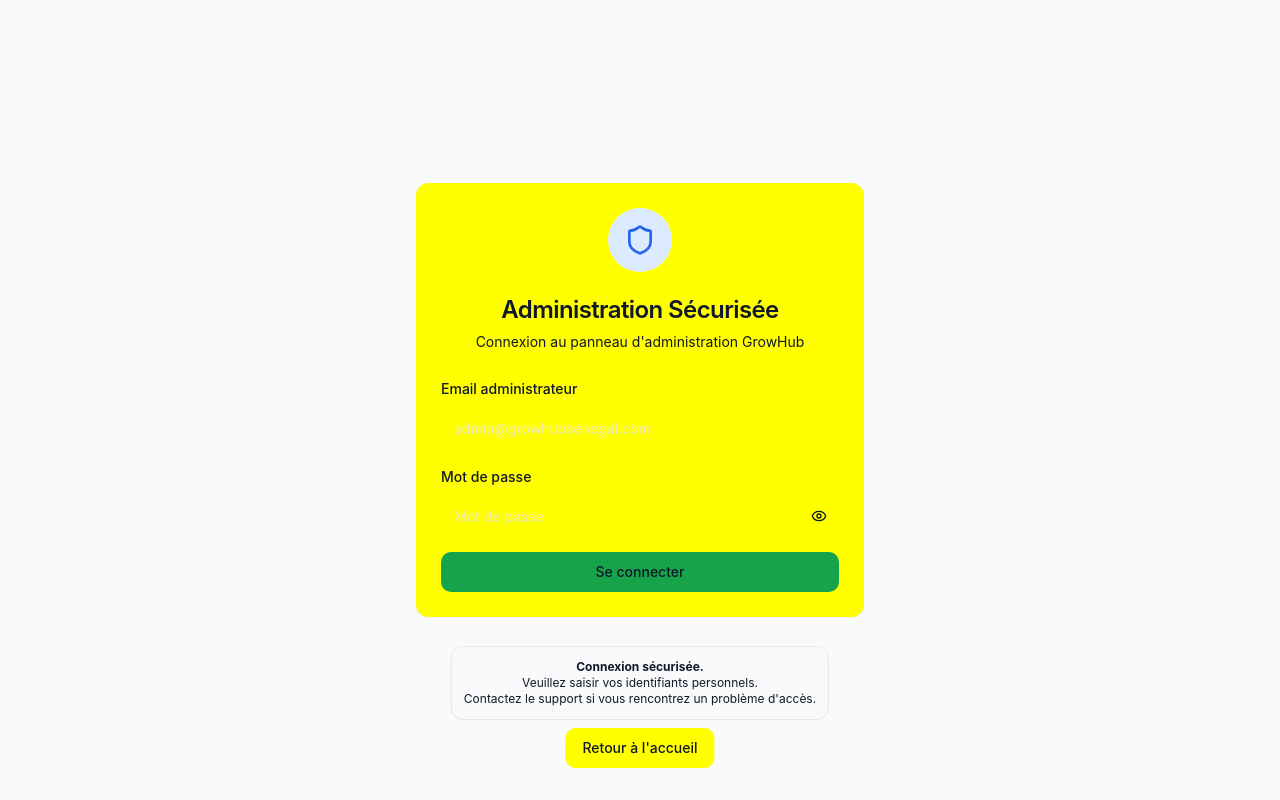
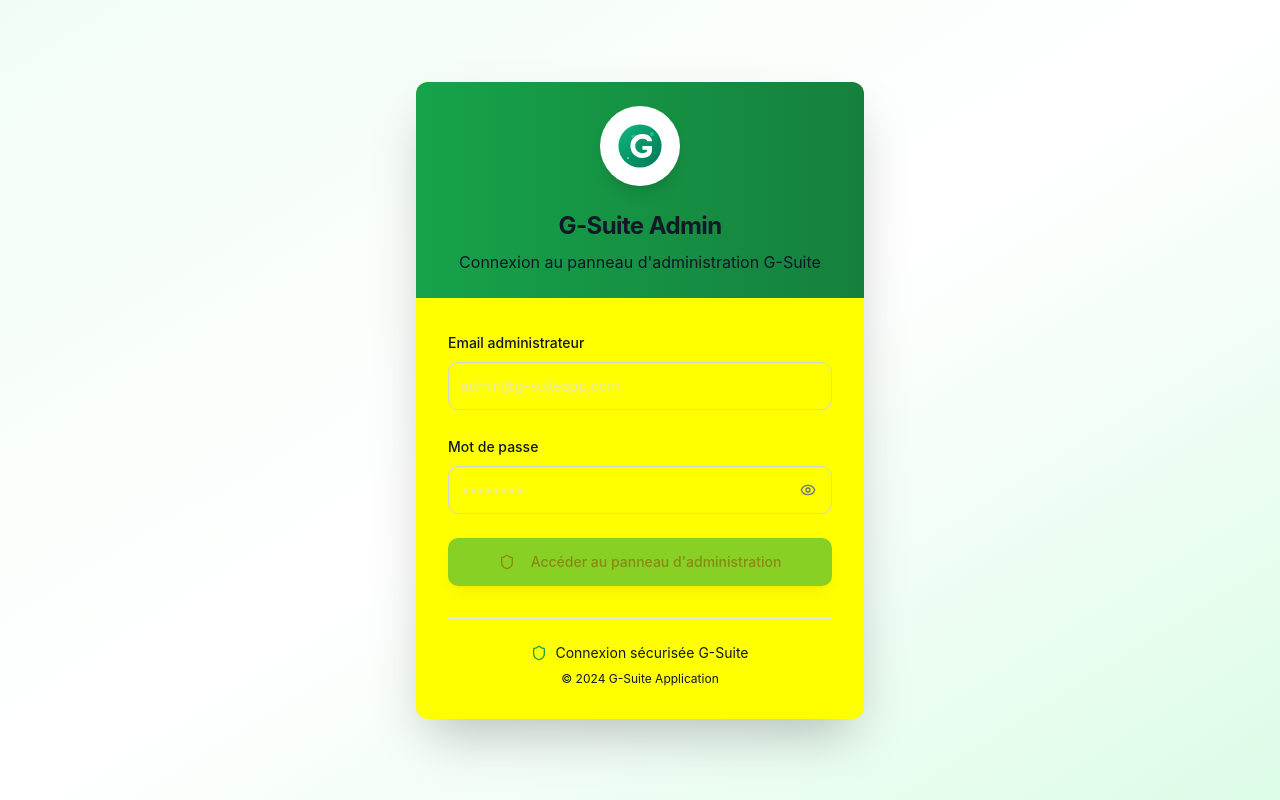
Before and after one commit to IbrahimaCisse82/g-suite, a React (Vite) app: page /admin-login in a window 1280 px wide. Built offline with nearby package versions, Linux system fonts and the light colour scheme.

Commit message:
Refactor: Update admin login page
Update the admin login page to display "Connexion au panneau d'administration G-Suite", include the G-Suite logo, and display the G-Suite name.

```diff
--- a/src/components/admin/SecureAdminLoginForm.tsx
+++ b/src/components/admin/SecureAdminLoginForm.tsx
@@ -1,104 +1,169 @@
 
 import React, { useState } from 'react';
 import { useNavigate } from 'react-router-dom';
+import { Card, CardContent, CardDescription, CardHeader, CardTitle } from '@/components/ui/card';
+import { Button } from '@/components/ui/button';
+import { Input } from '@/components/ui/input';
+import { Label } from '@/components/ui/label';
+import { Alert, AlertDescription } from '@/components/ui/alert';
+import { Loader2, Shield, Eye, EyeOff } from 'lucide-react';
 import { useSecureAdminAuth } from '@/hooks/useSecureAdminAuth';
-import { useToast } from '@/hooks/use-toast';
-import { SecureAdminForm } from './SecureAdminForm';
 import { PasswordCreationModal } from './PasswordCreationModal';
-import { Button } from '@/components/ui/button';
+import { GSuiteLogo } from '@/components/ui/gsuite-logo';
 
 export const SecureAdminLoginForm = () => {
-  const [loading, setLoading] = useState(false);
-  const [errors, setErrors] = useState<string[]>([]);
+  const [email, setEmail] = useState('');
+  const [password, setPassword] = useState('');
+  const [showPassword, setShowPassword] = useState(false);
+  const [isLoading, setIsLoading] = useState(false);
+  const [error, setError] = useState('');
   const [showPasswordCreation, setShowPasswordCreation] = useState(false);
-  const [formData, setFormData] = useState({ email: '', password: '' });
+
+  const { login } = useSecureAdminAuth();
   const navigate = useNavigate();
-  const { login, updatePassword } = useSecureAdminAuth();
-  const { toast } = useToast();
 
-  const handleSubmit = async (submittedFormData: { email: string; password: string }) => {
-    setFormData(submittedFormData);
-    setLoading(true);
-    setErrors([]);
+  const handleSubmit = async (e: React.FormEvent) => {
+    e.preventDefault();
+    setIsLoading(true);
+    setError('');
 
     try {
-      const result = await login(submittedFormData.email, submittedFormData.password);
+      const result = await login(email, password);
 
       if (result.success) {
         if (result.isFirstLogin) {
           setShowPasswordCreation(true);
         } else {
-          navigate('/admin');
+          navigate('/admin-backoffice');
         }
       }
     } catch (error: any) {
       console.error('Login error:', error);
-      setErrors([error.message || 'Une erreur est survenue lors de la connexion']);
+      setError(error.message || 'Une erreur est survenue lors de la connexion');
     } finally {
-      setLoading(false);
+      setIsLoading(false);
     }
   };
 
-  const handlePasswordCreation = async (passwordData: { newPassword: string; confirmPassword: string }) => {
-    if (passwordData.newPassword !== passwordData.confirmPassword) {
-      setErrors(['Les mots de passe ne correspondent pas']);
-      return;
-    }
-
-    if (passwordData.newPassword.length < 8) {
-      setErrors(['Le nouveau mot de passe doit contenir au moins 8 caractères']);
-      return;
-    }
-
-    setLoading(true);
-    setErrors([]);
-
-    try {
-      await updatePassword(formData.email, passwordData.newPassword);
-      navigate('/admin');
-    } catch (error: any) {
-      setErrors([error.message || 'Erreur lors de la création du mot de passe']);
-    } finally {
-      setLoading(false);
-    }
+  const handlePasswordCreated = () => {
+    setShowPasswordCreation(false);
+    navigate('/admin-backoffice');
   };
 
   return (
-    <div className="min-h-screen bg-gray-50 flex items-center justify-center p-4">
-      {showPasswordCreation ? (
-        <PasswordCreationModal
-          onSubmit={handlePasswordCreation}
-          errors={errors}
-          loading={loading}
+    <div className="min-h-screen bg-gradient-to-br from-green-50 via-white to-green-100 flex items-center justify-center p-4">
+      <div className="w-full max-w-md">
+        <Card className="shadow-2xl border-0">
+          <CardHeader className="space-y-6 text-center bg-gradient-to-r from-green-600 to-green-700 text-white rounded-t-lg">
+            <div className="flex justify-center">
+              <div className="w-20 h-20 bg-white rounded-full flex items-center justify-center shadow-lg">
+                <GSuiteLogo size={48} />
+              </div>
+            </div>
+            <div>
+              <CardTitle className="text-2xl font-bold">G-Suite Admin</CardTitle>
+              <CardDescription className="text-green-100 text-base mt-2">
+                Connexion au panneau d'administration G-Suite
+              </CardDescription>
+            </div>
+          </CardHeader>
+
+          <CardContent className="p-8">
+            <form onSubmit={handleSubmit} className="space-y-6">
+              <div className="space-y-2">
+                <Label htmlFor="email" className="text-gray-700 font-medium">
+                  Email administrateur
+                </Label>
+                <Input
+                  id="email"
+                  type="email"
+                  value={email}
+                  onChange={(e) => setEmail(e.target.value)}
+                  placeholder="admin@g-suiteapp.com"
+                  required
+                  className="h-12 border-gray-300 focus:border-green-500 focus:ring-green-500"
                 />
+              </div>
+
+              <div className="space-y-2">
+                <Label htmlFor="password" className="text-gray-700 font-medium">
+                  Mot de passe
+                </Label>
+                <div className="relative">
+                  <Input
+                    id="password"
+                    type={showPassword ? "text" : "password"}
+                    value={password}
+                    onChange={(e) => setPassword(e.target.value)}
+                    placeholder="••••••••"
+                    required
+                    className="h-12 pr-12 border-gray-300 focus:border-green-500 focus:ring-green-500"
+                  />
+                  <Button
+                    type="button"
+                    variant="ghost"
+                    size="sm"
+                    className="absolute right-2 top-2 h-8 w-8 p-0 hover:bg-gray-100"
+                    onClick={() => setShowPassword(!showPassword)}
+                  >
+                    {showPassword ? (
+                      <EyeOff className="h-4 w-4 text-gray-500" />
+                    ) : (
+                      <Eye className="h-4 w-4 text-gray-500" />
+                    )}
+                  </Button>
+                </div>
+              </div>
+
+              {error && (
+                <Alert className="border-red-200 bg-red-50">
+                  <AlertDescription className="text-red-800">
+                    {error}
+                  </AlertDescription>
+                </Alert>
+              )}
+
+              <Button
+                type="submit"
+                disabled={isLoading || !email || !password}
+                className="w-full h-12 bg-green-600 hover:bg-green-700 text-white font-medium transition-all duration-200 shadow-lg hover:shadow-xl"
+              >
+                {isLoading ? (
+                  <>
+                    <Loader2 className="w-4 h-4 mr-2 animate-spin" />
+                    Connexion en cours...
+                  </>
                 ) : (
                   <>
-          <SecureAdminForm
-            onSubmit={handleSubmit}
-            errors={errors}
-            loading={loading}
-          />
-          <div className="absolute bottom-8 left-1/2 transform -translate-x-1/2">
-            <Button
-              variant="outline"
-              onClick={() => navigate('/')}
-              className="text-sm"
-            >
-              Retour à l'accueil
+                    <Shield className="w-4 h-4 mr-2" />
+                    Accéder au panneau d'administration
+                  </>
+                )}
               </Button>
+            </form>
+
+            <div className="mt-8 pt-6 border-t border-gray-200">
+              <div className="text-center text-sm text-gray-600">
+                <div className="flex items-center justify-center space-x-2">
+                  <Shield className="w-4 h-4 text-green-600" />
+                  <span>Connexion sécurisée G-Suite</span>
                 </div>
-
-          <div className="absolute bottom-20 left-1/2 transform -translate-x-1/2 max-w-md">
-            <div className="p-3 bg-gray-50 border border-gray-200 rounded-lg">
-              <p className="text-xs text-gray-600 text-center">
-                <strong>Connexion sécurisée.</strong><br />
-                Veuillez saisir vos identifiants personnels.<br />
-                Contactez le support si vous rencontrez un problème d'accès.
-              </p>
+                <div className="mt-2 text-xs text-gray-500">
+                  © 2024 G-Suite Application
                 </div>
               </div>
-        </>
+            </div>
+          </CardContent>
+        </Card>
+
+        {showPasswordCreation && (
+          <PasswordCreationModal
+            email={email}
+            onPasswordCreated={handlePasswordCreated}
+            onCancel={() => setShowPasswordCreation(false)}
+          />
         )}
+      </div>
     </div>
   );
 };
```
Lines whose indentation alone changed are shown as unchanged.
